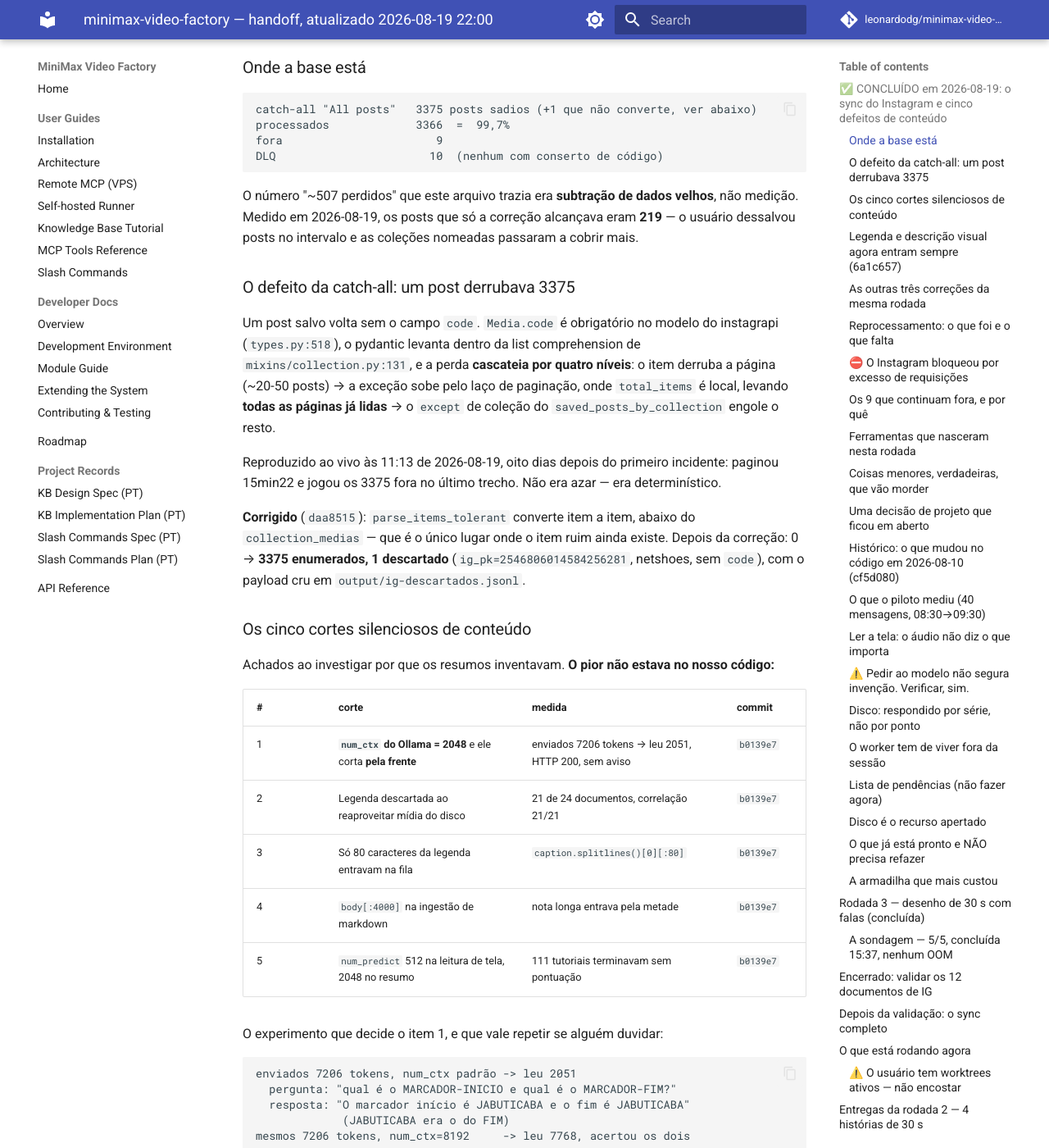
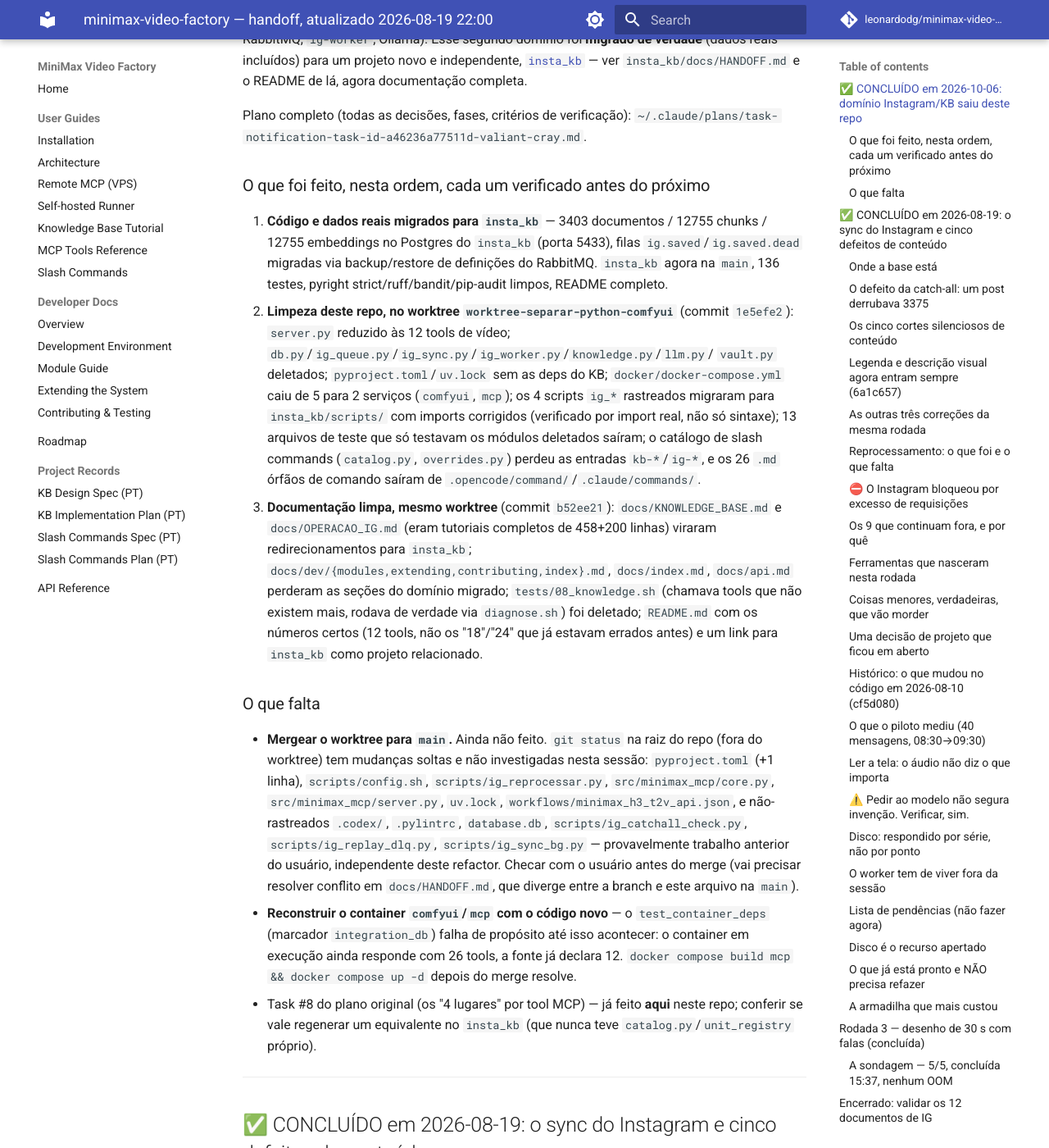
Before and after one commit to leonardodg/minimax-video-factory, an MkDocs documentation site: the page built from docs/HANDOFF.md, in a window 1280 px wide and 1400 px high, scrolled down 610 px. Shown: the whole window at 82% size. Built offline with MkDocs 1.6.1 and Material for MkDocs 9.7.7, drawn with Linux system fonts in a browser that asks for light colours; comment, search, counter and statistics services are not loaded; some of the changed text lies outside the part shown.

Commit message:
docs(handoff): fecha a separação do domínio Instagram/KB -- commits 1e5efe2/b52ee21
Co-Authored-By: Claude Sonnet 5 <noreply@anthropic.com>

```diff
--- a/docs/HANDOFF.md
+++ b/docs/HANDOFF.md
@@ -10,6 +10,70 @@ está pendente. **Atualizar aqui**, não num arquivo solto no home.
 A noite de 07/08 → 08/08 rodou inteira e mediu o que precisava ser medido. As
 regras antigas deste arquivo eram do INT4 e **metade caiu**. O que está abaixo
 é o estado atual, com os números que substituíram os chutes.
+
+---
+
+## ✅ CONCLUÍDO em 2026-10-06: domínio Instagram/KB saiu deste repo
+
+**Objetivo (cumprido):** este projeto nasceu só para gerar vídeo (ComfyUI +
+MiniMax H3), mas acumulou um segundo domínio inteiro (base de conhecimento do
+Instagram: Postgres+pgvector, RabbitMQ, `ig-worker`, Ollama). Esse segundo
+domínio foi **migrado de verdade** (dados reais incluídos) para um projeto
+novo e independente, [`insta_kb`](https://github.com/leonardodg/insta_kb) —
+ver `insta_kb/docs/HANDOFF.md` e o README de lá, agora documentação completa.
+
+Plano completo (todas as decisões, fases, critérios de verificação):
+`~/.claude/plans/task-notification-task-id-a46236a77511d-valiant-cray.md`.
+
+### O que foi feito, nesta ordem, cada um verificado antes do próximo
+
+1. **Código e dados reais migrados para `insta_kb`** — 3403 documentos /
+   12755 chunks / 12755 embeddings no Postgres do `insta_kb` (porta 5433),
+   filas `ig.saved`/`ig.saved.dead` migradas via backup/restore de
+   definições do RabbitMQ. `insta_kb` agora na `main`, 136 testes, pyright
+   strict/ruff/bandit/pip-audit limpos, README completo.
+2. **Limpeza deste repo, no worktree `worktree-separar-python-comfyui`**
+   (commit `1e5efe2`): `server.py` reduzido às 12 tools de vídeo;
+   `db.py`/`ig_queue.py`/`ig_sync.py`/`ig_worker.py`/`knowledge.py`/`llm.py`/
+   `vault.py` deletados; `pyproject.toml`/`uv.lock` sem as deps do KB;
+   `docker/docker-compose.yml` caiu de 5 para 2 serviços (`comfyui`, `mcp`);
+   os 4 scripts `ig_*` rastreados migraram para `insta_kb/scripts/` com
+   imports corrigidos (verificado por import real, não só sintaxe); 13
+   arquivos de teste que só testavam os módulos deletados saíram; o catálogo
+   de slash commands (`catalog.py`, `overrides.py`) perdeu as entradas
+   `kb-*`/`ig-*`, e os 26 `.md` órfãos de comando saíram de
+   `.opencode/command/`/`.claude/commands/`.
+3. **Documentação limpa, mesmo worktree** (commit `b52ee21`):
+   `docs/KNOWLEDGE_BASE.md` e `docs/OPERACAO_IG.md` (eram tutoriais completos
+   de 458+200 linhas) viraram redirecionamentos para `insta_kb`;
+   `docs/dev/{modules,extending,contributing,index}.md`, `docs/index.md`,
+   `docs/api.md` perderam as seções do domínio migrado;
+   `tests/08_knowledge.sh` (chamava tools que não existem mais, rodava de
+   verdade via `diagnose.sh`) foi deletado; `README.md` com os números
+   certos (12 tools, não os "18"/"24" que já estavam errados antes) e um
+   link para `insta_kb` como projeto relacionado.
+
+### O que falta
+
+- **Mergear o worktree para `main`.** Ainda não feito. `git status` na raiz
+  do repo (fora do worktree) tem mudanças soltas e não investigadas nesta
+  sessão: `pyproject.toml` (+1 linha), `scripts/config.sh`,
+  `scripts/ig_reprocessar.py`, `src/minimax_mcp/core.py`,
+  `src/minimax_mcp/server.py`, `uv.lock`, `workflows/minimax_h3_t2v_api.json`,
+  e não-rastreados `.codex/`, `.pylintrc`, `database.db`,
+  `scripts/ig_catchall_check.py`, `scripts/ig_replay_dlq.py`,
+  `scripts/ig_sync_bg.py` — provavelmente trabalho anterior do usuário,
+  independente deste refactor. Checar com o usuário antes do merge (vai
+  precisar resolver conflito em `docs/HANDOFF.md`, que diverge entre a
+  branch e este arquivo na `main`).
+- **Reconstruir o container `comfyui`/`mcp` com o código novo** — o
+  `test_container_deps` (marcador `integration_db`) falha de propósito até
+  isso acontecer: o container em execução ainda responde com 26 tools,
+  a fonte já declara 12. `docker compose build mcp && docker compose up -d`
+  depois do merge resolve.
+- Task #8 do plano original (os "4 lugares" por tool MCP) — já feito **aqui**
+  neste repo; conferir se vale regenerar um equivalente no `insta_kb` (que
+  nunca teve `catalog.py`/`unit_registry` próprio).
 
 ---
 
```
